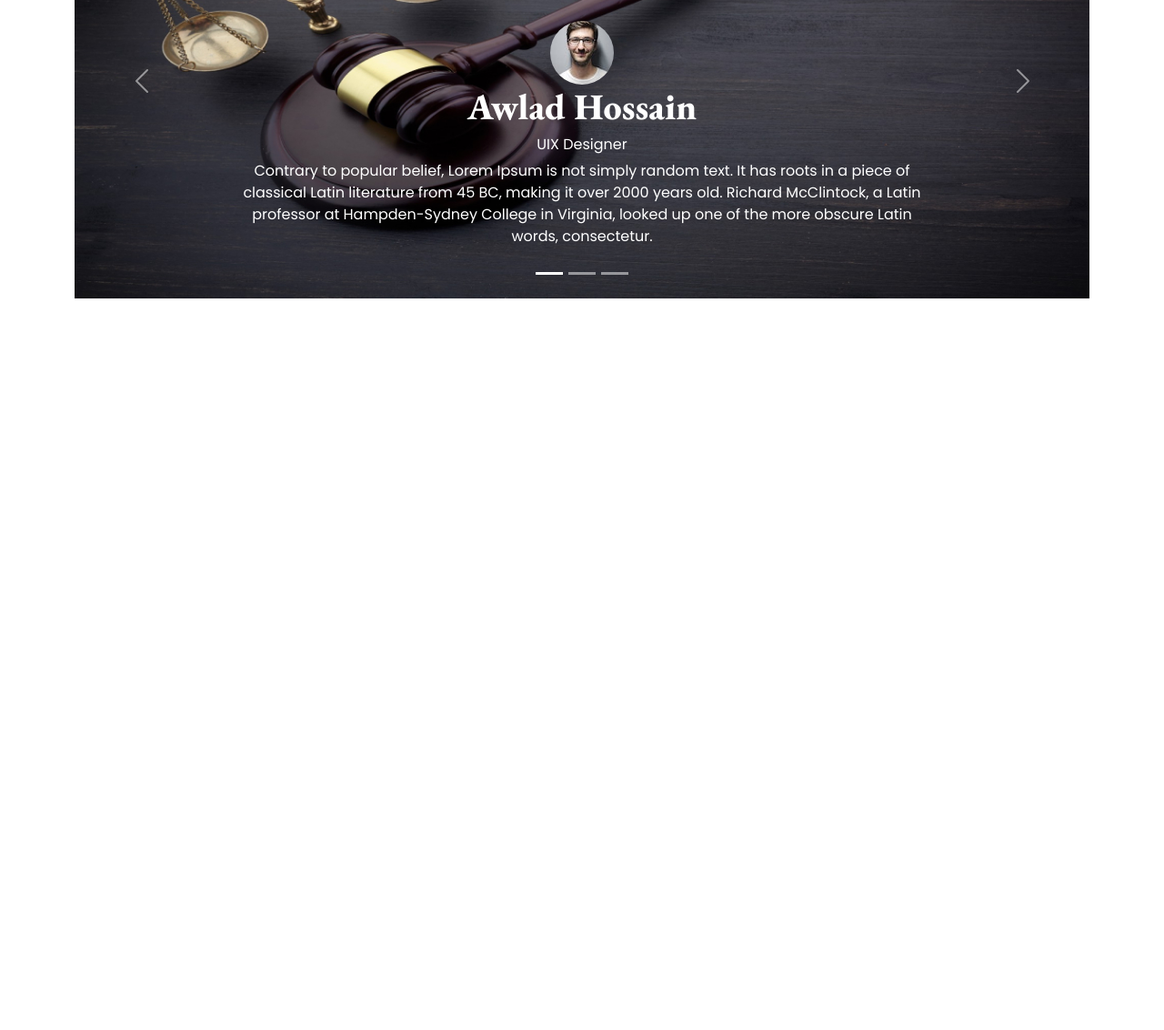
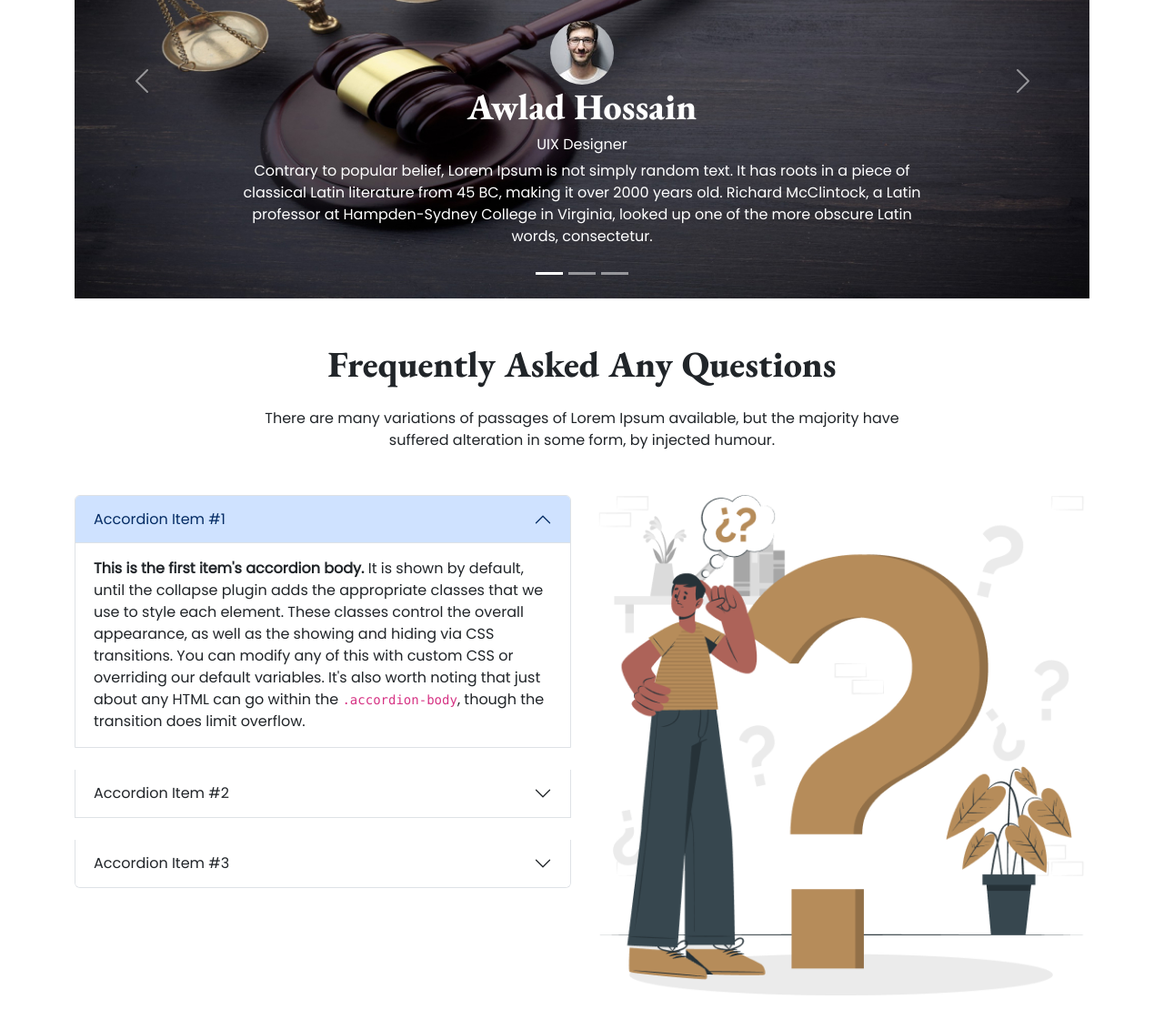
Before and after one commit to smhasanjamil/legal-house, a plain HTML site: page index.html in a window 1280 px wide. Shown: the part 2197-3329 px from the top of the page at 91% size. Before the commit the page ends 2573 px from the top, so only its background shows below. Drawn offline with nearby package versions, Linux system fonts and the light colour scheme.

Commit message:
Frequently Asked Any Questions section added

```diff
--- a/index.html
+++ b/index.html
@@ -197,7 +197,10 @@
                             <img src="images/client-1.jpg" class="rounded-circle" alt="" srcset="">
                             <h1>Awlad Hossain</h1>
                             <h6>UIX Designer</h6>
-                            <p>Contrary to popular belief, Lorem Ipsum is not simply random text. It has roots in a piece of classical Latin literature from 45 BC, making it over 2000 years old. Richard McClintock, a Latin professor at Hampden-Sydney College in Virginia, looked up one of the more obscure Latin words, consectetur.</p>
+                            <p>Contrary to popular belief, Lorem Ipsum is not simply random text. It has roots in a
+                                piece of classical Latin literature from 45 BC, making it over 2000 years old. Richard
+                                McClintock, a Latin professor at Hampden-Sydney College in Virginia, looked up one of
+                                the more obscure Latin words, consectetur.</p>
                         </div>
                     </div>
                     <div class="carousel-item">
@@ -206,7 +209,10 @@
                             <img src="images/client-2.jpg" class="rounded-circle" alt="" srcset="">
                             <h1>Abid Hasan</h1>
                             <h6>Web Designer</h6>
-                            <p>Contrary to popular belief, Lorem Ipsum is not simply random text. It has roots in a piece of classical Latin literature from 45 BC, making it over 2000 years old. Richard McClintock, a Latin professor at Hampden-Sydney College in Virginia, looked up one of the more obscure Latin words, consectetur.</p>
+                            <p>Contrary to popular belief, Lorem Ipsum is not simply random text. It has roots in a
+                                piece of classical Latin literature from 45 BC, making it over 2000 years old. Richard
+                                McClintock, a Latin professor at Hampden-Sydney College in Virginia, looked up one of
+                                the more obscure Latin words, consectetur.</p>
                         </div>
                     </div>
                     <div class="carousel-item">
@@ -215,7 +221,10 @@
                             <img src="images/client-3.jpg" class="rounded-circle" alt="" srcset="">
                             <h1>Hasan Jamil</h1>
                             <h6>Web Developer</h6>
-                            <p>Contrary to popular belief, Lorem Ipsum is not simply random text. It has roots in a piece of classical Latin literature from 45 BC, making it over 2000 years old. Richard McClintock, a Latin professor at Hampden-Sydney College in Virginia, looked up one of the more obscure Latin words, consectetur.</p>
+                            <p>Contrary to popular belief, Lorem Ipsum is not simply random text. It has roots in a
+                                piece of classical Latin literature from 45 BC, making it over 2000 years old. Richard
+                                McClintock, a Latin professor at Hampden-Sydney College in Virginia, looked up one of
+                                the more obscure Latin words, consectetur.</p>
                         </div>
                     </div>
                 </div>
@@ -234,6 +243,85 @@
     </div>
     <!-- Client Testimonial End -->
 
+    <!-- Frequently Asked Any Questions Section start -->
+    <div class="container frequently-question-section my-5">
+        <div class="row text-center">
+            <h1 class="mb-4">Frequently Asked Any Questions</h1>
+            <p class="mb-5">There are many variations of passages of Lorem Ipsum available, but the majority have
+                <br>suffered alteration in some form, by injected humour.
+            </p>
+        </div>
+        <div class="row">
+            <div class="col-sm-12 col-md-6">
+                <div class="accordion" id="accordionExample">
+                    <div class="accordion-item mb-4">
+                        <h2 class="accordion-header" id="headingOne">
+                            <button class="accordion-button" type="button" data-bs-toggle="collapse"
+                                data-bs-target="#collapseOne" aria-expanded="true" aria-controls="collapseOne">
+                                Accordion Item #1
+                            </button>
+                        </h2>
+                        <div id="collapseOne" class="accordion-collapse collapse show" aria-labelledby="headingOne"
+                            data-bs-parent="#accordionExample">
+                            <div class="accordion-body">
+                                <strong>This is the first item's accordion body.</strong> It is shown by default, until
+                                the collapse plugin adds the appropriate classes that we use to style each element.
+                                These classes control the overall appearance, as well as the showing and hiding via CSS
+                                transitions. You can modify any of this with custom CSS or overriding our default
+                                variables. It's also worth noting that just about any HTML can go within the
+                                <code>.accordion-body</code>, though the transition does limit overflow.
+                            </div>
+                        </div>
+                    </div>
+                    <div class="accordion-item mb-4">
+                        <h2 class="accordion-header" id="headingTwo">
+                            <button class="accordion-button collapsed" type="button" data-bs-toggle="collapse"
+                                data-bs-target="#collapseTwo" aria-expanded="false" aria-controls="collapseTwo">
+                                Accordion Item #2
+                            </button>
+                        </h2>
+                        <div id="collapseTwo" class="accordion-collapse collapse" aria-labelledby="headingTwo"
+                            data-bs-parent="#accordionExample">
+                            <div class="accordion-body">
+                                <strong>This is the second item's accordion body.</strong> It is hidden by default,
+                                until the collapse plugin adds the appropriate classes that we use to style each
+                                element. These classes control the overall appearance, as well as the showing and hiding
+                                via CSS transitions. You can modify any of this with custom CSS or overriding our
+                                default variables. It's also worth noting that just about any HTML can go within the
+                                <code>.accordion-body</code>, though the transition does limit overflow.
+                            </div>
+                        </div>
+                    </div>
+                    <div class="accordion-item mb-4">
+                        <h2 class="accordion-header" id="headingThree">
+                            <button class="accordion-button collapsed" type="button" data-bs-toggle="collapse"
+                                data-bs-target="#collapseThree" aria-expanded="false" aria-controls="collapseThree">
+                                Accordion Item #3
+                            </button>
+                        </h2>
+                        <div id="collapseThree" class="accordion-collapse collapse" aria-labelledby="headingThree"
+                            data-bs-parent="#accordionExample">
+                            <div class="accordion-body">
+                                <strong>This is the third item's accordion body.</strong> It is hidden by default, until
+                                the collapse plugin adds the appropriate classes that we use to style each element.
+                                These classes control the overall appearance, as well as the showing and hiding via CSS
+                                transitions. You can modify any of this with custom CSS or overriding our default
+                                variables. It's also worth noting that just about any HTML can go within the
+                                <code>.accordion-body</code>, though the transition does limit overflow.
+                            </div>
+                        </div>
+                    </div>
+                </div>
+            </div>
+
+
+            <div class="col-sm-12 col-md-6">
+                <img src="images/faq.png" class="img-fluid" alt="" srcset="">
+            </div>
+        </div>
+    </div>
+    <!-- Frequently Asked Any Questions Section end -->
+
 
     <!-- Main Section End -->
 
```
